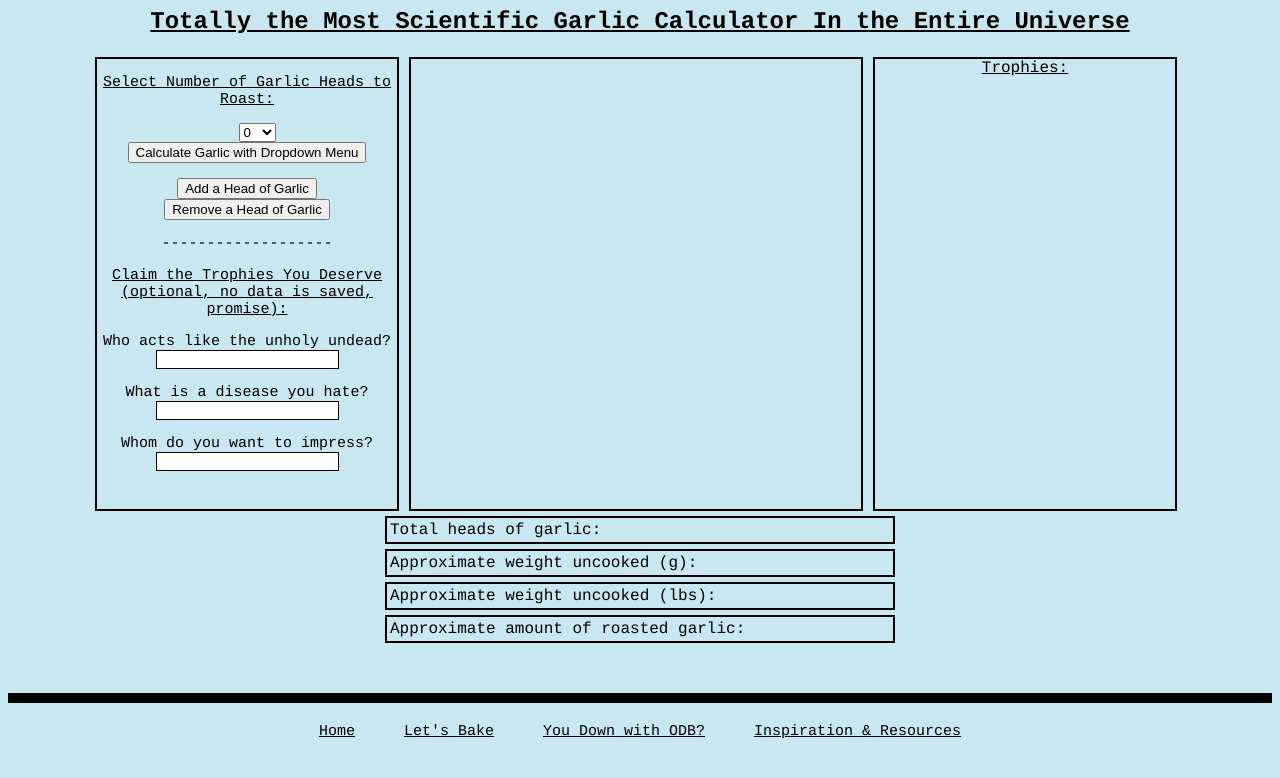
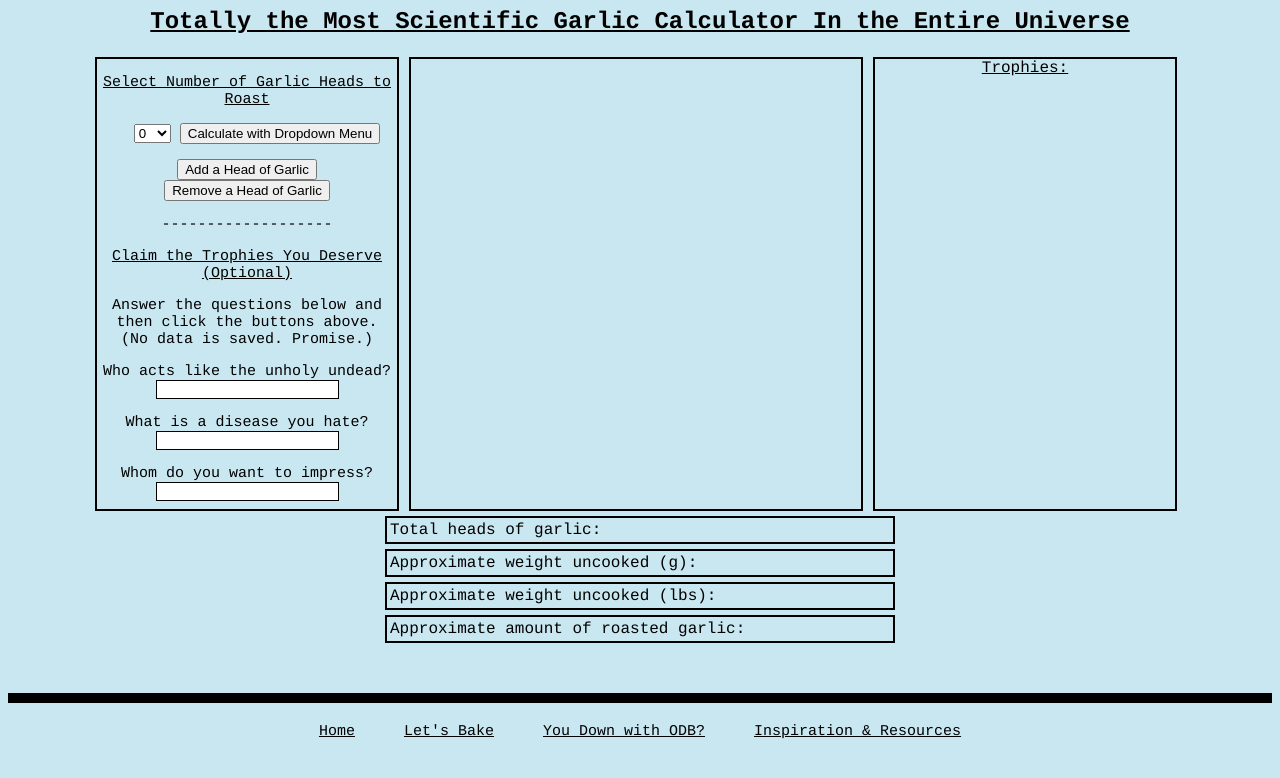
Before and after one commit to breadoliveoilsalt/obsessivebreaddisorder, a plain HTML site: page garlic.html in a window 1280 px wide. Shown: the part 1966-2744 px from the top of the page. Drawn offline with nearby package versions, Linux system fonts and the light colour scheme.

Commit message:
Update garlic.html

```diff
--- a/garlic.html
+++ b/garlic.html
@@ -102,7 +102,7 @@
   <div class="wrapperForFloating">
 
     <div class="inputBox">
-      <p class="listHead">Select Number of Garlic Heads to Roast:</p>
+      <p class="listHead">Select Number of Garlic Heads to Roast</p>
       <form style="display: inline; text-align: left; margin-left: 20px;">
         <select id="garlicAmount" >
           <option value="0">0</option>
@@ -125,14 +125,15 @@
 
       </form>
 
-      <button class="submitGarlic">Calculate Garlic with Dropdown Menu</button>
+      <button class="submitGarlic">Calculate with Dropdown Menu</button>
 
       <p></p>
       <button class="addGarlic">Add a Head of Garlic</button>
       <button class="removeGarlic">Remove a Head of Garlic</button>
 
       <p> -------------------</p>
-      <p class="listHead">Claim the Trophies You Deserve <br /> (optional, no data is saved, promise):</p>
+      <p class="listHead">Claim the Trophies You Deserve <br /> (Optional)</p>
+      <p>Answer the questions below and <br /> then click the buttons above. <br /> (No data is saved. Promise.)</p>
       <p>Who acts like the unholy undead?<br />
       <input id="vampire"></input></p>
       <p>What is a disease you hate?<br />
```
